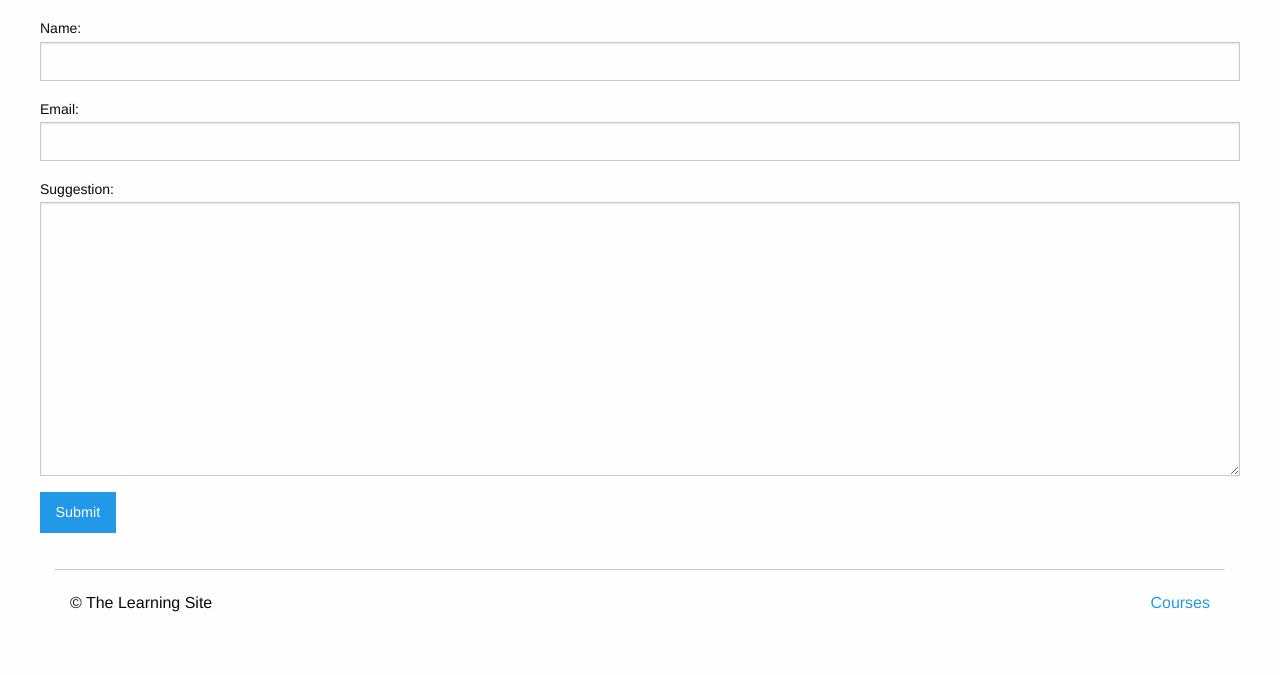
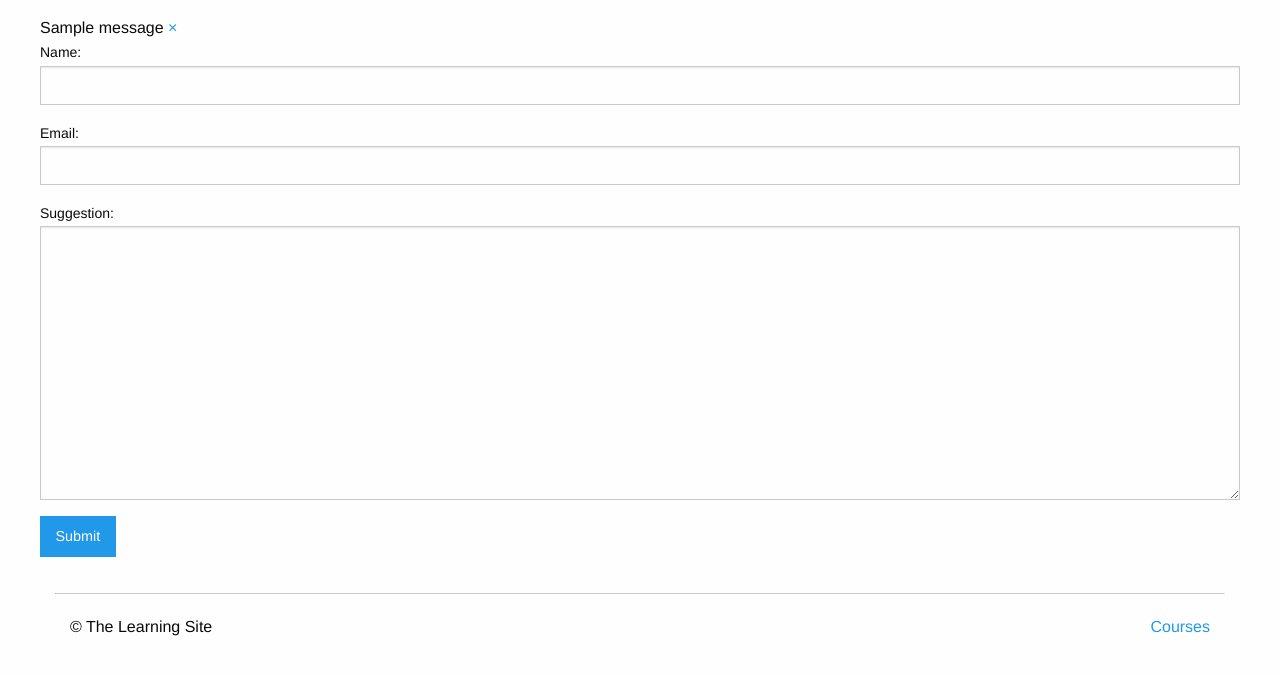
Before and after one commit to jebin007/Django-Forms, a Django app: a page that uses learning_site/templates/layout.html in a window 1280 px wide. Shown: the part 54-729 px from the top of the page. Run offline with Django 3.2, Linux system fonts and the light colour scheme; tables that the repository leaves empty hold one stand-in row (values such as "Sample post"); one stand-in notice (Sample message) is shown.

Commit message:
Handling a Form in a View: -added a function in view when user submits the form ie. (if request.method =='POST') -sends a form as an email if the form is valid -flash a message on successful form submission -redirect back to the suggestion url with flashed message on successful form submission.

```diff
--- a/learning_site/learning_site/settings.py
+++ b/learning_site/learning_site/settings.py
@@ -104,3 +104,6 @@ STATIC_URL = '/static/'
 STATICFILES_DIRS = (
     os.path.join(BASE_DIR, 'assets'),
 )
+
+EMAIL_BACKEND = 'django.core.mail.backends.filebased.EmailBackend'
+EMAIL_FILE_PATH = os.path.join(BASE_DIR, 'suggestions')
--- a/learning_site/learning_site/views.py
+++ b/learning_site/learning_site/views.py
@@ -1,4 +1,10 @@
 from django.shortcuts import render
+from django.contrib import messages
+from django.core.mail import send_mail
+from django.shortcuts import render
+from django.core.urlresolvers import reverse
+from django.http import HttpResponseRedirect
+
 from . import forms
 
 
@@ -7,4 +13,15 @@ def hello_world(request):
 
 def suggestion_view(request):
     form = forms.SuggestionForm()  #instantiated a copy of our form
+    if request.method == 'POST':
+        form = forms.SuggestionForm(request.POST) #fills in the data from the request
+        if form.is_valid():
+            send_mail(
+                'Suggestion from {}'.format(form.cleaned_data['name']),#from
+                form.cleaned_data['suggestion'],#suggestion
+                '{name} <{email}>'.format(**form.cleaned_data),#emailfrom
+                ['jevinsubedi@gmail.com']
+            )
+            messages.add_message(request, messages.SUCCESS, 'Thanks for your suggestion!')
+            return HttpResponseRedirect(reverse('suggestion'))
     return render(request, 'suggestion_form.html', {'form': form})
--- a/learning_site/templates/layout.html
+++ b/learning_site/templates/layout.html
@@ -27,6 +27,18 @@
                 </ul>
             </section>
         </nav>
+        {% if messages %}
+            <div class="row">
+                <div class="'small-6 small-centered-columns">
+                    {% for message in messages %}
+                        <div data-alert class="alert-box {{ message.tags }} radius">
+                            {{ message }}
+                            <a href="#" class="close">&times;</a>
+                        </div>
+                    {% endfor %}
+                </div>
+            </div>
+        {% endif %}
         {% block content %}{% endblock %}
         <footer class="row columns">
             <hr/>
--- a/learning_site/templates/suggestion_form.html
+++ b/learning_site/templates/suggestion_form.html
@@ -4,7 +4,7 @@
 
 {% block content %}
     <div class="row">
-        <form action="'" method="POST">
+        <form action="" method="POST">
             {{ form.as_p }}
             {% csrf_token %}
             <input type="submit" class="button" >
```
